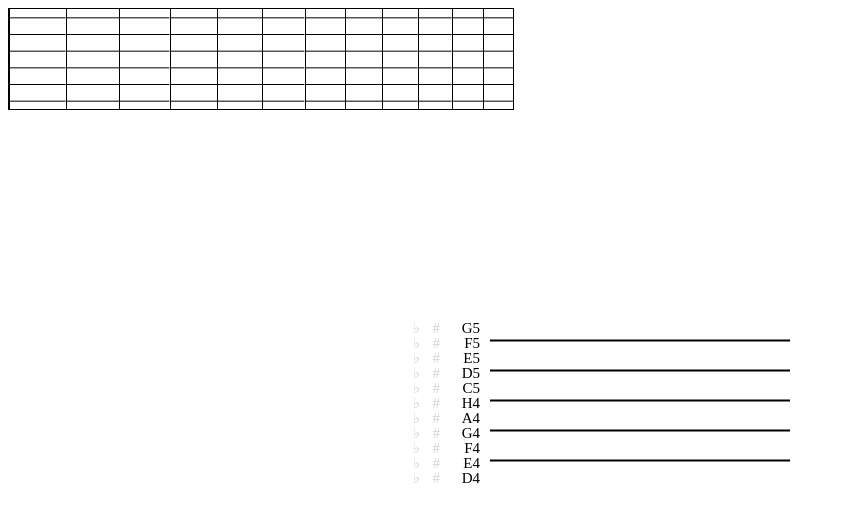
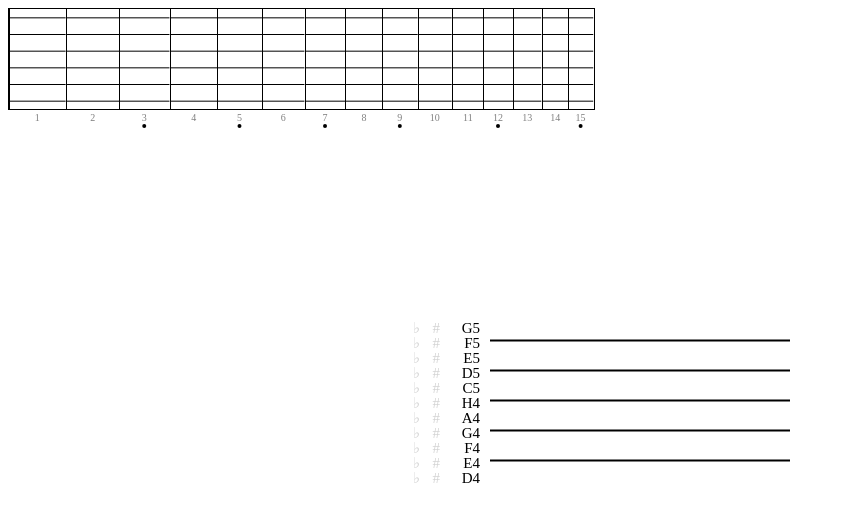
Before and after one commit to stockifab/GuitarAssistant, a React (Vite) app: page / in a window 1280 px wide. Shown: the top 522 px of the page, without its empty margins (0-845 px from the left). Built offline with nearby package versions, Linux system fonts and the light colour scheme.

Commit message:
add fretboard markers

```diff
--- a/src/App.tsx
+++ b/src/App.tsx
@@ -14,7 +14,7 @@ const GUITAR_TUNING = [
     nameToPitchClass("E5"),
 ]
 
-const FRET_COUNT = 12
+const FRET_COUNT = 15
 
 export function App() {
     const [fretboardState, setFretboardState] = useState<FretboardState>({
--- a/src/components/Fretboard/Fretboard.module.css
+++ b/src/components/Fretboard/Fretboard.module.css
@@ -3,3 +3,7 @@
     border: 1px solid black;
     width: min-content;
 }
+
+.fretContainer {
+    overflow: visible;
+}
--- a/src/components/Fretboard/Fretboard.tsx
+++ b/src/components/Fretboard/Fretboard.tsx
@@ -19,6 +19,13 @@ type FretProps = {
     state: FretboardState;
 }
 
+function showFretboardMarker(fretIdx: FretIdx) {
+    if (fretIdx % 12 == 0) return true;
+    if ((fretIdx + 1) % 12 == 0 || (fretIdx - 1) % 12 == 0) return false;
+
+    return (fretIdx + 1) % 2 == 0
+}
+
 function Fret({width, fret, state}: FretProps) {
     const height = 100;
     const dotsToShow: Map<StringIdx, DotProps> = useMemo(() => {
@@ -35,7 +42,7 @@ function Fret({width, fret, state}: FretProps) {
         return height / (state.stringsCount) * stringIdx + height / (state.stringsCount * 2)
     }
 
-    return <svg width={width} height={height}>
+    return <svg width={width} height={height} className={styles.fretContainer}>
         <rect width="1"
               height={height}
               fill="black"
@@ -48,11 +55,14 @@ function Fret({width, fret, state}: FretProps) {
                       y={getStringYOffset(stringIdx as StringIdx)}
                 />
                 {dotsToShow.get(stringIdx as StringIdx) &&
-                    <circle cx={width / 2 - 1.75} r={3.5} cy={getStringYOffset(stringIdx as StringIdx)}
+                    <circle cx={width / 2} r={3.5} cy={getStringYOffset(stringIdx as StringIdx)}
                             fill={dotsToShow.get(stringIdx as StringIdx)!.color}/>
                 }
             </Fragment>
         )}
+
+        <text x={width / 2} y={height + 12} textAnchor="middle" fontSize={10} fill="gray">{fret}</text>
+        {showFretboardMarker(fret) && <circle cx={width / 2} r={2} cy={height + 17} fill="black"/>}
     </svg>
 }
 
```
